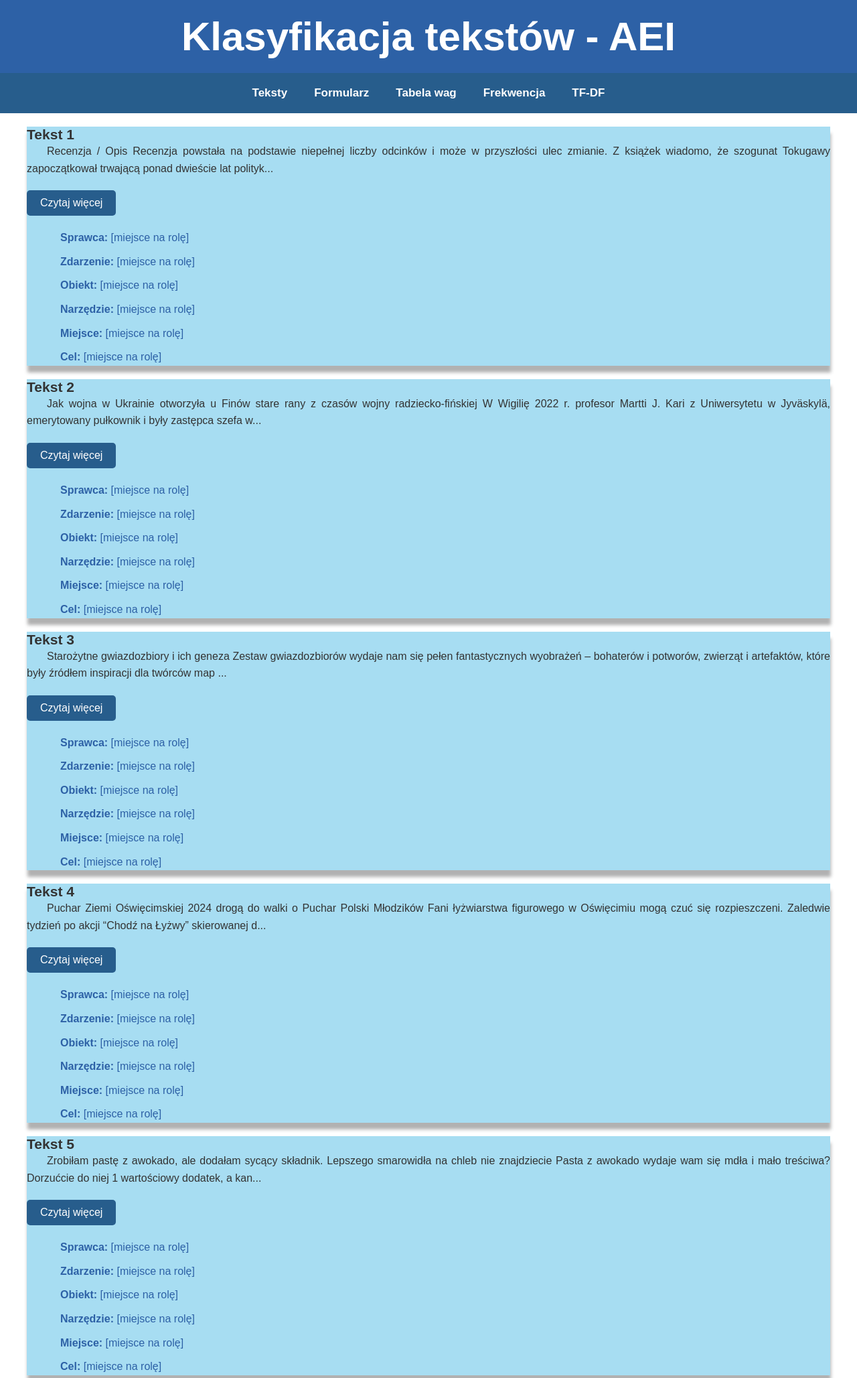
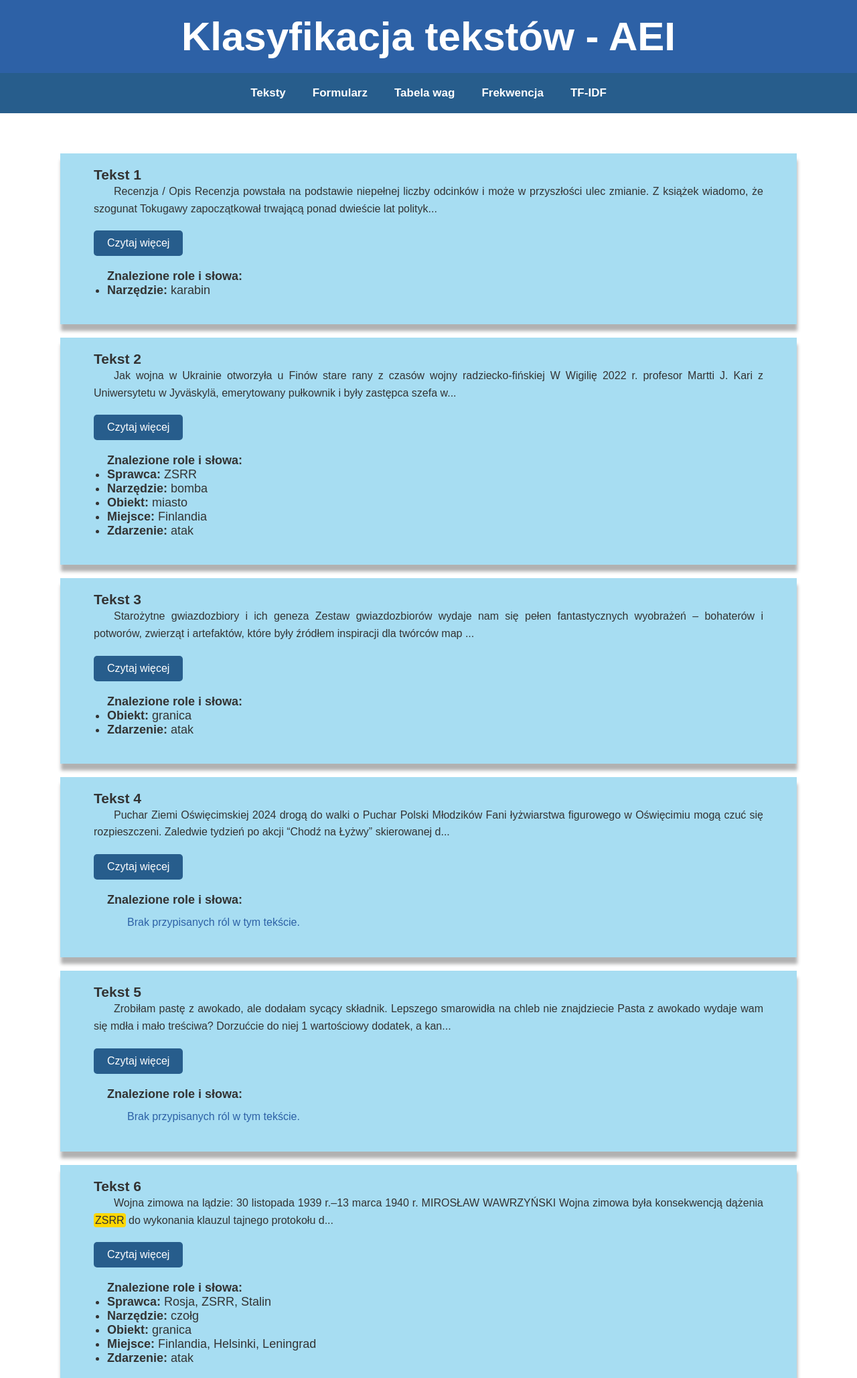
Before and after one commit to BlairKirara/aei_flask, a Flask app: page /teksty in a window 1280 px wide. Shown: the top 2057 px of the page at 67% size. Run offline with Flask 3, Linux system fonts and the light colour scheme; parts of the project's set-up code (start-up, migrations or seed data) failed here and were passed over.

Commit message:
add word colors in texts

```diff
--- a/app.py
+++ b/app.py
@@ -2,9 +2,31 @@ import os
 from tfidf import oblicz_tfidf
 from frekwencja import generate_frekwencja
 from flask import Flask, render_template, request
+from collections import defaultdict
+from role_wagi import ROLES, WORDS
 
 #Flask instance
 app = Flask(__name__)
+
+
+def analyze_roles_in_text(content):
+    """Analizuje tekst i zwraca role oraz związane z nimi słowa."""
+    roles_found = defaultdict(list)
+    for role, words in WORDS.items():
+        for word in words:
+            if word in content:
+                roles_found[role].append(word)
+    return roles_found
+
+def highlight_text(content, roles_found):
+    """Podkreśla znalezione słowa w treści tekstu za pomocą znaczników <span>."""
+    for role, words in roles_found.items():
+        for word in words:
+            # Dodanie znacznika <span> z klasą dla roli
+            highlighted_word = f'<span class="{role}">{word}</span>'
+            content = content.replace(word, highlighted_word)
+    return content
+
 
 def load_texts(folder_path):
     texts = []
@@ -12,11 +34,17 @@ def load_texts(folder_path):
         if filename.endswith(".txt"):
             file_path = os.path.join(folder_path, filename)
             with open(file_path, "r", encoding="utf-8") as f:
+                content = f.read()
+                roles_in_text = analyze_roles_in_text(content)
+                highlighted_content = highlight_text(content, roles_in_text)
                 texts.append({
                     'title': f'Tekst {idx + 1}',
-                    'content': f.read()
+                    'content': highlighted_content,  # Zastąpiona treść
+                    'roles': roles_in_text
                 })
     return texts
+
+
 
 TEXT_FOLDER = 'teksty'
 
@@ -29,13 +57,15 @@ def teksty():
     texts = load_texts(TEXT_FOLDER)
     return render_template('teksty.html', texts=texts)
 
+
 @app.route('/formularz')
 def formularz():
-    return render_template('formularz.html')
+    return render_template('formularz.html', roles=ROLES, words=WORDS)
 
-@app.route('/tabela_wag')
+@app.route('/wagi')
 def wagi():
-    return render_template('wagi.html')
+    return render_template('wagi.html', roles=ROLES)
+
 
 
 def paginate(items, page, per_page=10):
--- /dev/null
+++ b/role_wagi.py
@@ -0,0 +1,17 @@
+ROLES = {
+    "sprawca": 0.9,
+    "narzędzie": 0.7,
+    "obiekt": 0.8,
+    "miejsce": 0.85,
+    "zdarzenie": 1.0,
+    "cel": 0.75
+}
+
+WORDS= {
+    "sprawca": ["Rosja", "ZSRR", "Stalin"],
+    "narzędzie": ["czołg", "karabin", "bomba"],
+    "obiekt": ["granica", "miasto", "armia"],
+    "miejsce": ["Finlandia", "Helsinki", "Leningrad"],
+    "zdarzenie": ["atak", "bitwa", "oblężenie"],
+    "cel": ["zwycięstwo", "okupacja", "pokój"]
+}
--- a/static/style.css
+++ b/static/style.css
@@ -57,6 +57,16 @@
     color: #333333;
     font-size: 18px;
     margin: 20px;
+}
+
+.content div{
+    color: #333333;
+    font-size: 18px;
+    margin: 20px;
+}
+
+.text-list, .text-block {
+    padding: 20px 50px;
 }
 
 .content div h2 {
@@ -286,3 +296,12 @@ p {
     transform: scale(1);
     box-shadow: 0 2px 4px rgba(0, 0, 0, 0.2);
 }
+
+
+.sprawca { background-color: #FFD700; }  /* Złoty */
+.narzędzie { background-color: #FF4500; } /* Pomarańczowy */
+.obiekt { background-color: #1E90FF; }   /* Niebieski */
+.miejsce { background-color: #32CD32; }  /* Zielony */
+.zdarzenie { background-color: #8A2BE2; } /* Fioletowy */
+.cel { background-color: #FF69B4; }      /* Różowy */
+span { padding: 2px; border-radius: 4px; }
--- a/templates/base.html
+++ b/templates/base.html
@@ -20,13 +20,13 @@
                 <li><a href="formularz">Formularz</a></li>
             </ul>
             <ul>
-                <li><a href="tabela_wag">Tabela wag</a></li>
+                <li><a href="wagi">Tabela wag</a></li>
             </ul>
             <ul>
                 <li><a href="lista_frekwencyjna">Frekwencja</a></li>
             </ul>
             <ul>
-                <li><a href="tfidf">TF-DF</a></li>
+                <li><a href="tfidf">TF-IDF</a></li>
             </ul>
         </div>
         <div class="content">
--- a/templates/teksty.html
+++ b/templates/teksty.html
@@ -5,16 +5,20 @@
         {% for text in texts %}
         <div class="text-block">
             <h3>{{ text.title }}</h3>
-            <p class="short-text">{{ text.content[:200] }}...</p>
-            <p class="full-text" style="display: none;">{{  text.content }}</p>
+            <p class="short-text">{{ text.content[:200] | safe }}...</p>
+            <p class="full-text" style="display: none;">{{ text.content | safe }}</p>
             <button class="toggle-button">Czytaj więcej</button>
             <div class="roles">
-                <p><strong>Sprawca:</strong> [miejsce na rolę]</p>
-                <p><strong>Zdarzenie:</strong> [miejsce na rolę]</p>
-                <p><strong>Obiekt:</strong> [miejsce na rolę]</p>
-                <p><strong>Narzędzie:</strong> [miejsce na rolę]</p>
-                <p><strong>Miejsce:</strong> [miejsce na rolę]</p>
-                <p><strong>Cel:</strong> [miejsce na rolę]</p>
+                <h4>Znalezione role i słowa:</h4>
+                {% if text.roles %}
+                <ul>
+                    {% for role, words in text.roles.items() %}
+                    <li><strong>{{ role.capitalize() }}:</strong> {{ words | join(", ") }}</li>
+                    {% endfor %}
+                </ul>
+                {% else %}
+                <p>Brak przypisanych ról w tym tekście.</p>
+                {% endif %}
             </div>
         </div>
         {% endfor %}
--- a/templates/tfidf.html
+++ b/templates/tfidf.html
@@ -2,7 +2,7 @@
 
 {% block content %}
     <table class="table tfidf-table">
-        <caption>Top Słowa z Analizy TF-IDF</caption>
+        <caption>TF-IDF</caption>
         <thead>
             <tr>
                 <th>Dokument</th>
```
Also changed, not shown: templates/formularz.html (+14 -0 lines), templates/wagi.html (+17 -1 lines).
